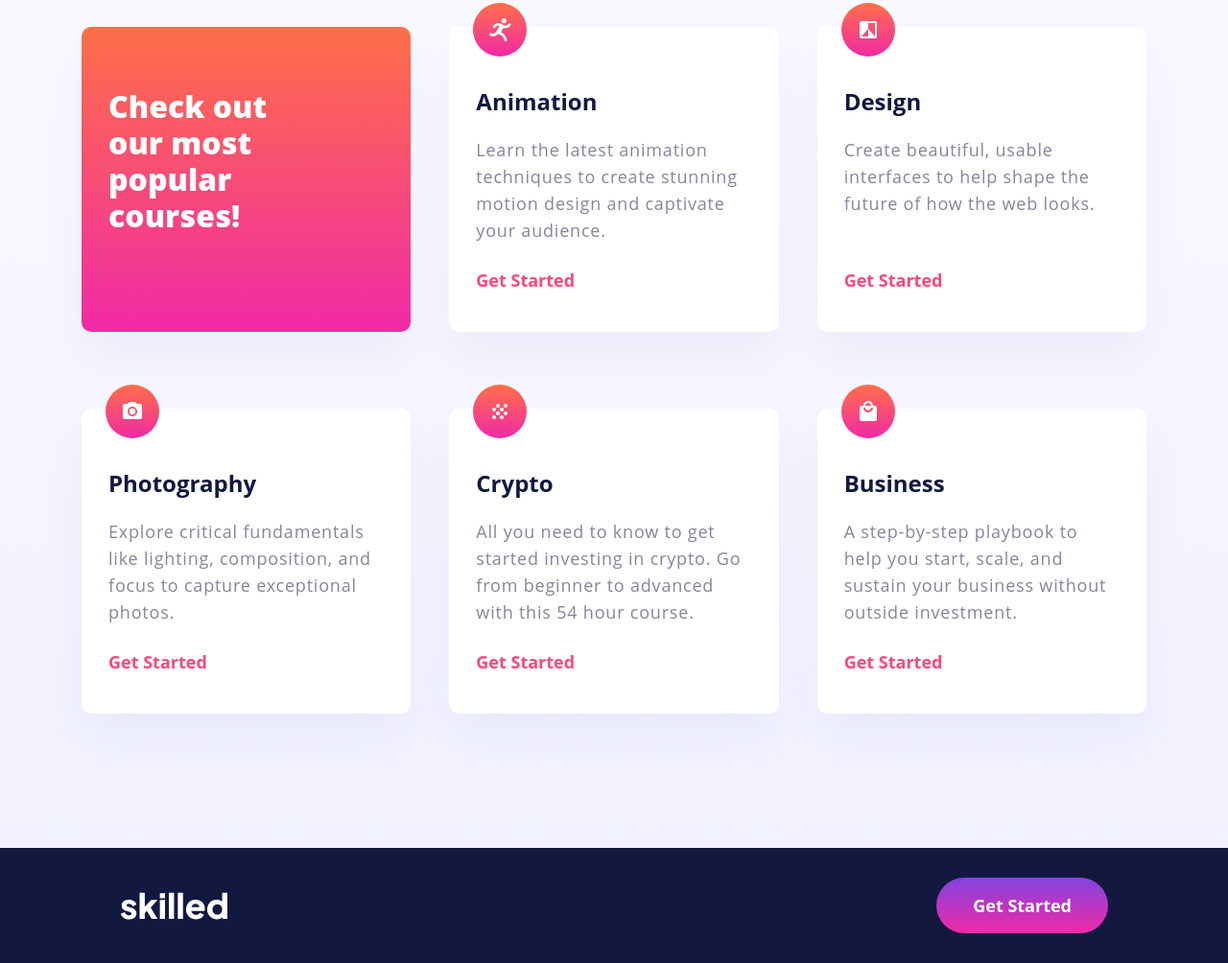
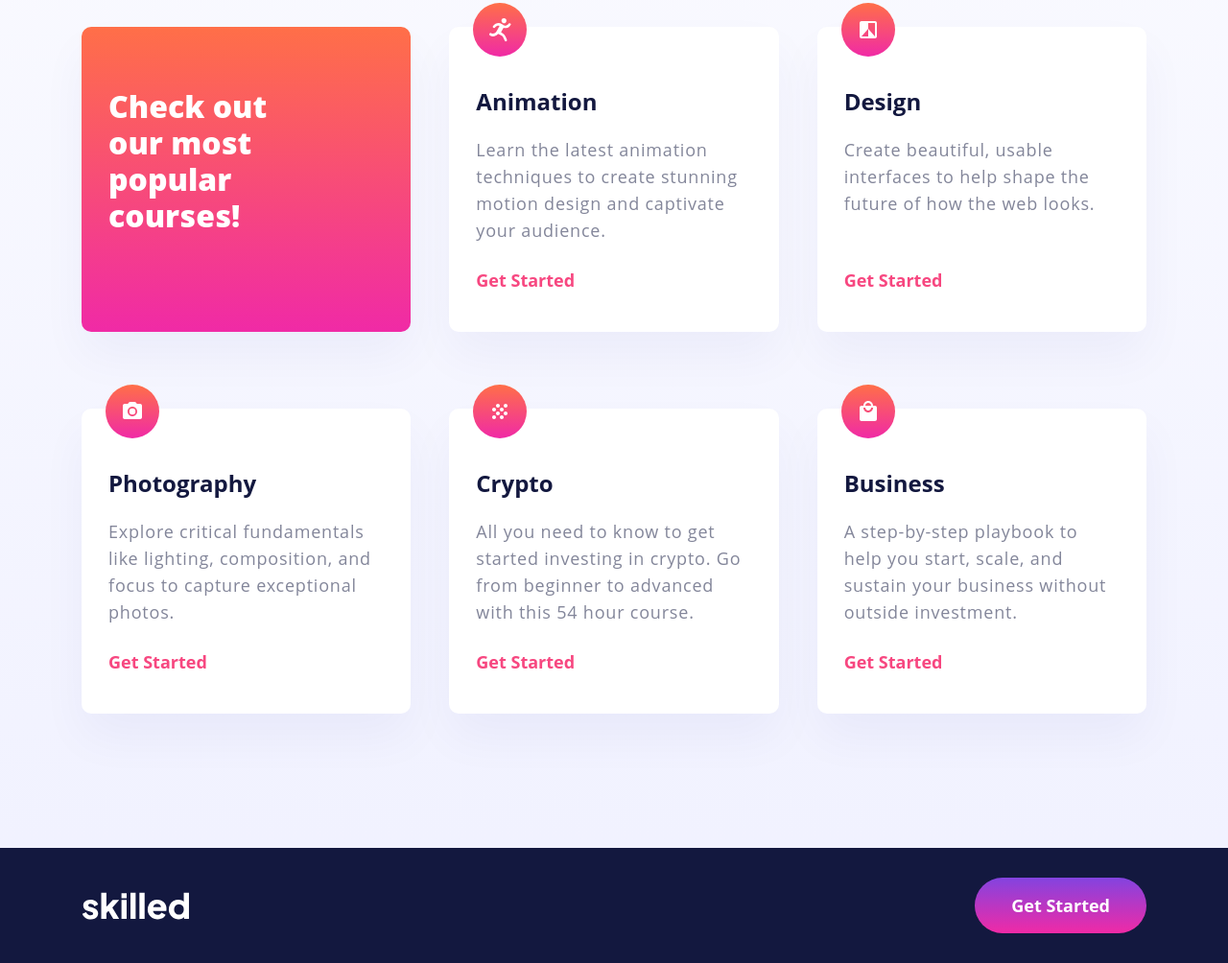
Before and after one commit to gmagnenat/fe-skilled-elearning-landing-page, a website: page src/index.html in a window 1280 px wide. Shown: the part 826-1830 px from the top of the page at 96% size. Drawn offline with nearby package versions, Linux system fonts and the light colour scheme; files that its build step writes are made by us from their sources; files whose address does not match are found by name.

Commit message:
Fix footer padding

```diff
--- a/src/sass/main.scss
+++ b/src/sass/main.scss
@@ -241,7 +241,7 @@
 		&__container {
 			max-width: 1110px;
 			margin: 0 auto;
-			padding: 0 4rem;
+			padding: 0;
 		}
 	}
 }
```
Also changed, not shown: public/css/main.css.
